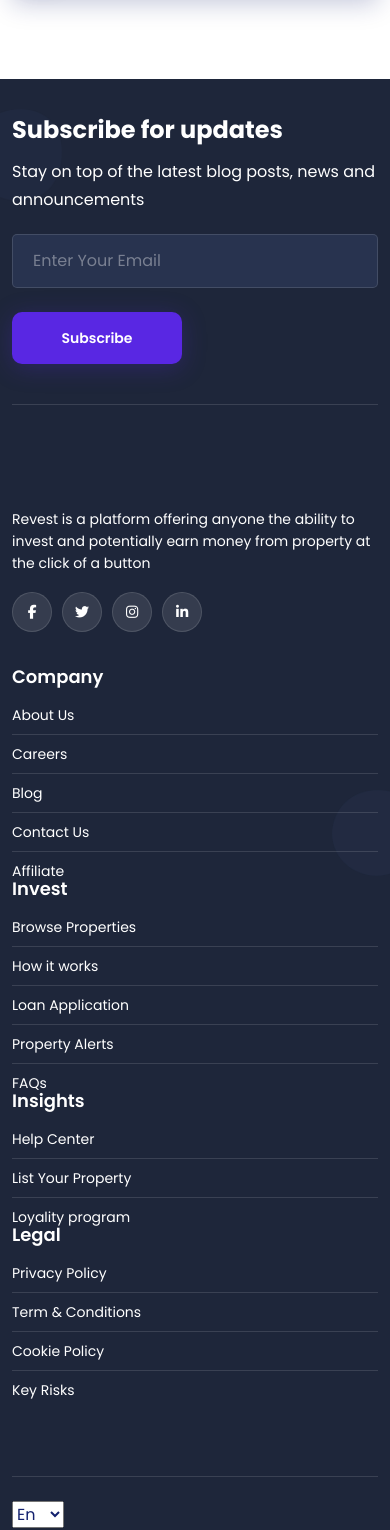
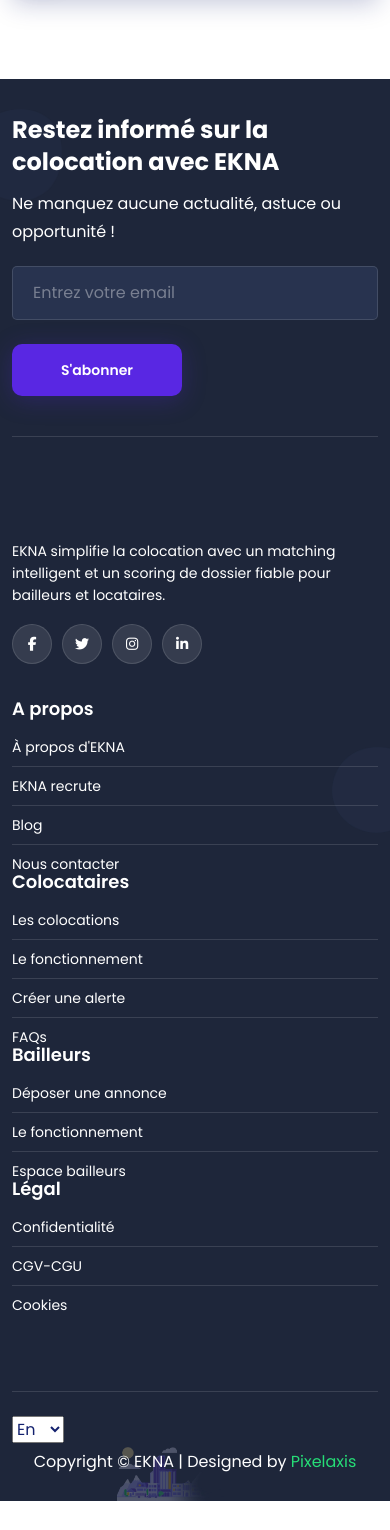
Before and after one commit to Magikmagnum/ekna, a Vue app: page /aide in a window 390 px wide. Shown: the part 3024-4554 px from the top of the page. After the commit the page ends 4525 px from the top, so only its background shows below. Built offline with nearby package versions, Linux system fonts and the light colour scheme.

Commit message:
fin de l'integration visuele

```diff
--- a/src/components/FooterComponent.vue
+++ b/src/components/FooterComponent.vue
@@ -6,8 +6,8 @@
                 <div class="row d-flex align-items-center">
                     <div class="col-lg-6">
                         <div class="footer__newsletter__content column__space">
-                            <h3>Subscribe for updates</h3>
-                            <p>Stay on top of the latest blog posts, news and announcements</p>
+                            <h3>Restez informé sur la colocation avec EKNA</h3>
+                            <p>Ne manquez aucune actualité, astuce ou opportunité !</p>
                         </div>
                     </div>
                     <div class="col-lg-6 col-xxl-5 offset-xxl-1">
@@ -16,9 +16,9 @@
                                 <div class="footer__newsletter__input__group">
                                     <div class="input">
                                         <input v-model="email" type="email" name="news__letter" id="newsLetterMail"
-                                            placeholder="Enter Your Email" required />
+                                            placeholder="Entrez votre email" required />
                                     </div>
-                                    <button type="submit" class="button button--effect">Subscribe</button>
+                                    <button type="submit" class="button button--effect">S'abonner</button>
                                 </div>
                             </form>
                         </div>
@@ -35,8 +35,7 @@
                             <!-- <RouterLink to="/">
                                 <img src="@/assets/images/logo-light.png" alt="Revest" class="logo" />
                             </RouterLink> -->
-                            <p>Revest is a platform offering anyone the ability to invest and potentially earn money
-                                from property at the click of a button</p>
+                            <p>EKNA simplifie la colocation avec un matching intelligent et un scoring de dossier fiable pour bailleurs et locataires.</p>
                             <div class="social">
                                 <a href="#"><i class="fa-brands fa-facebook-f"></i></a>
                                 <a href="#"><i class="fa-brands fa-twitter"></i></a>
@@ -47,10 +46,10 @@
                     </div>
 
                     <!-- Links Sections -->
-                    <FooterLinks title="Company" :links="companyLinks" />
-                    <FooterLinks title="Invest" :links="investLinks" />
-                    <FooterLinks title="Insights" :links="insightsLinks" />
-                    <FooterLinks title="Legal" :links="legalLinks" />
+                    <FooterLinks title="A propos" :links="companyLinks" />
+                    <FooterLinks title="Colocataires" :links="investLinks" />
+                    <FooterLinks title="Bailleurs" :links="insightsLinks" />
+                    <FooterLinks title="Légal" :links="legalLinks" />
                 </div>
             </div>
 
@@ -59,7 +58,7 @@
                 <div class="row d-flex align-items-center">
                     <div class="col-sm-9 order-1 order-sm-0">
                         <div class="footer__copyright">
-                            <p>Copyright © Revest | Designed by
+                            <p>Copyright © EKNA | Designed by
                                 <a href="https://themeforest.net/user/pixelaxis" target="_blank">Pixelaxis</a>
                             </p>
                         </div>
@@ -106,31 +105,28 @@ const handleSubmit = () => {
 };
 
 const companyLinks = [
-    { text: 'About Us', href: '/home' },
-    { text: 'Careers', href: '/home' },
+    { text: "À propos d'EKNA", href: '/home' },
+    { text: 'EKNA recrute', href: '/home' },
     { text: 'Blog', href: '/home' },
-    { text: 'Contact Us', href: '/home' },
-    { text: 'Affiliate', href: '/home' },
+    { text: 'Nous contacter', href: '/home' },
 ];
 
 const investLinks = [
-    { text: 'Browse Properties', href: '/home' },
-    { text: 'How it works', href: '/home' },
-    { text: 'Loan Application', href: '/home' },
-    { text: 'Property Alerts', href: '/home' },
+    { text: 'Les colocations', href: '/home' },
+    { text: 'Le fonctionnement', href: '/home' },
+    { text: 'Créer une alerte', href: '/home' },
     { text: 'FAQs', href: '/home' },
 ];
 
 const insightsLinks = [
-    { text: 'Help Center', href: '/home' },
-    { text: 'List Your Property', href: '/home' },
-    { text: 'Loyality program', href: '/home' },
+    { text: 'Déposer une annonce', href: '/home' },
+    { text: 'Le fonctionnement', href: '/home' },
+    { text: 'Espace bailleurs', href: '/home' },
 ];
 
 const legalLinks = [
-    { text: 'Privacy Policy', href: '/home' },
-    { text: 'Term & Conditions', href: '/home' },
-    { text: 'Cookie Policy', href: '/home' },
-    { text: 'Key Risks', href: '/home' },
+    { text: 'Confidentialité', href: '/home' },
+    { text: 'CGV-CGU', href: '/home' },
+    { text: 'Cookies', href: '/home' },
 ];
 </script>
--- a/src/components/HeaderComponent.vue
+++ b/src/components/HeaderComponent.vue
@@ -9,9 +9,10 @@
         <!-- Droite de la navbar -->
         <div class="navbar__out order-2 order-xl-3">
           <div class="nav__group__btn d-none d-sm-flex">
-            <RouterLink to="/home" class="log">Log In</RouterLink>
+            <!-- <RouterLink to="/home" class="log">Log In</RouterLink> -->
             <RouterLink to="/home" class="button button--effect">
-              Join Now <i class="fa-solid fa-arrow-right-long"></i>
+              Espace bailleur
+              <!-- <i class="fa-solid fa-arrow-right-long"></i> -->
             </RouterLink>
           </div>
           <button class="navbar-toggler" type="button" data-bs-toggle="collapse" data-bs-target="#primaryNav"
@@ -36,19 +37,19 @@
                 </li>
               </ul>
             </li>
+            <!-- <li class="nav-item">
+              <RouterLink class="nav-link" to="/home">Bailleurs</RouterLink>
+            </li> -->
             <li class="nav-item">
-              <RouterLink class="nav-link" to="/home">List your property</RouterLink>
-            </li>
-            <li class="nav-item">
-              <RouterLink class="nav-link" to="/home">Contact</RouterLink>
+              <RouterLink class="nav-link" to="/home">Déposer une annonce</RouterLink>
             </li>
 
-            <li class="nav-item d-block d-sm-none">
+            <!-- <li class="nav-item d-block d-sm-none">
               <RouterLink to="/home" class="nav-link">Log In</RouterLink>
-            </li>
+            </li> -->
             <li class="nav-item d-block d-sm-none">
               <RouterLink to="/home" class="button button--effect button--last">
-                Join Now <i class="fa-solid fa-arrow-right-long"></i>
+                Espace bailleur <i class="fa-solid fa-arrow-right-long"></i>
               </RouterLink>
             </li>
           </ul>
@@ -60,35 +61,8 @@
 
 <script setup>
 const menu = [
-  // {
-  //   label: 'Home',
-  //   id: 'navbarHomeDropdown',
-  //   children: [
-  //     { label: 'Home', to: '/' },
-  //     { label: 'Home Two', to: '/home-two' },
-  //     { label: 'Home Three', to: '/home-three' },
-  //   ],
-  // },
-  // {
-  //   label: 'Properties',
-  //   id: 'navbarPropertyDropdown',
-  //   children: [
-  //     { label: 'Properties', to: '/properties' },
-  //     { label: 'Property Details', to: '/property-details' },
-  //     { label: 'Property Alert', to: '/property-alert' },
-  //   ],
-  // },
-  // {
-  //   label: 'Loan',
-  //   id: 'navbarLoanDropdown',
-  //   children: [
-  //     { label: 'Business Loan', to: '/business-loan' },
-  //     { label: 'Business Loan Details', to: '/business-loan-details' },
-  //     { label: 'Loan Application', to: '/loan-application' },
-  //   ],
-  // },
   {
-    label: 'Pages',
+    label: 'Colocataires',
     id: 'navbarDropdown',
     children: [
       { label: 'Aide', to: '/aide' },
@@ -101,9 +75,27 @@ const menu = [
       { label: 'Error', to: '/error' },
       { label: 'Support', to: '/support' },
       { label: 'Alert', to: '/alert' },
-      {label: 'Affiliate', to: '/affiliate' },
+      { label: 'Affiliate', to: '/affiliate' },
     ],
   },
+  {
+    label: 'Bailleurs',
+    id: 'navbarLoanDropdown',
+    children: [
+      { label: 'Business Loan', to: '/home' },
+      { label: 'Business Loan Details', to: '/home' },
+      { label: 'Loan Application', to: '/home' },
+    ],
+  },
+  {
+    label: 'À propos',
+    id: 'navbarPropertyDropdown',
+    children: [
+      { label: 'Properties', to: '/home' },
+      { label: 'Property Details', to: '/home' },
+      { label: 'Property Alert', to: '/home' },
+    ],
+  }
 ]
 </script>
 
--- a/src/components/Home4Component.vue
+++ b/src/components/Home4Component.vue
@@ -3,13 +3,13 @@
         <div class="container">
             <div class="start__area wow fadeInUp">
                 <div class="section__header">
-                    <h5 class="neutral-top">We're changing the way you invest.</h5>
-                    <h2>It's Easy to Get Started.</h2>
-                    <p class="neutral-bottom">
+                    <h5 class="neutral-top">Comment ça fonctionne ?</h5>
+                    <h2>Louez ou trouvez votre colocataire en 3 étapes simple.</h2>
+                    <!-- <p class="neutral-bottom">
                         Signing up with Revest is simple and only takes a few minutes. We can
                         automatically connect with more than 3,500 banks, so no complicated paperwork is required to
                         fund your account.
-                    </p>
+                    </p> -->
                 </div>
 
                 <div class="row">
@@ -56,25 +56,25 @@ const steps = [
     {
         number: "01",
         image: image1,
-        title: 'Browse Properties',
+        title: 'Découvrez votre annonce ou recherchez un bien',
         description:
-            'Select a property that fits your goal from our huge variety of hand-picked properties.',
+            'Découvrez votre bien ou trouvez la colocation idéale en quelques clics.',
         hasArrow: false,
     },
     {
         number: "02",
         image: image2,
-        title: 'View Details & Invest',
+        title: 'Recevez des profils ou des offres compatibles',
         description:
-            'View detailed metrics for that property like Rental Yield, etc. and invest like institutions.',
+            'Accedez au meuilleurs correspondances selon votre profil ou vos critères.',
         hasArrow: true,
     },
     {
         number: "03",
         image: image3,
-        title: 'Earn and Track',
+        title: 'Finalisez et emménagez en toutes sérénité',
         description:
-            'You have full visibility into the performance of your investment. Track your total current.',
+            'Gérez vos démarches en ligne, en toute sécurité.',
         hasArrow: false,
     },
 ]
--- a/src/components/Home5Component.vue
+++ b/src/components/Home5Component.vue
@@ -49,15 +49,15 @@ defineProps({
     },
     subtitle: {
         type: String,
-        default: 'With Revest anyone can invest!',
+        default: 'Plus qu\'une plateforme, un véritable outil de sélection.',
     },
     title: {
         type: String,
-        default: 'Numbers Said More Than Words',
+        default: 'Pourquoi choisir EKNA pour votre colocation?',
     },
     description: {
         type: String,
-        default: 'Our low minimums give you the flexibility to invest the right amount, at the right time, to meet your goals.',
+        default: 'Optimisez l\'occupation de votre bien réduisez la vacance locative, augmentez votre rentabilité.',
     },
     buttonLink: {
         type: String,
@@ -65,7 +65,7 @@ defineProps({
     },
     buttonText: {
         type: String,
-        default: 'Start Exploring',
+        default: 'Parcourir les annonces',
     },
     stats: {
         type: Array,
```
Also changed, not shown: src/components/Home3Component.vue (+12 -13 lines), src/components/TestimonialsComponent.vue (+8 -5 lines), src/views/Home.vue (+12 -9 lines).
